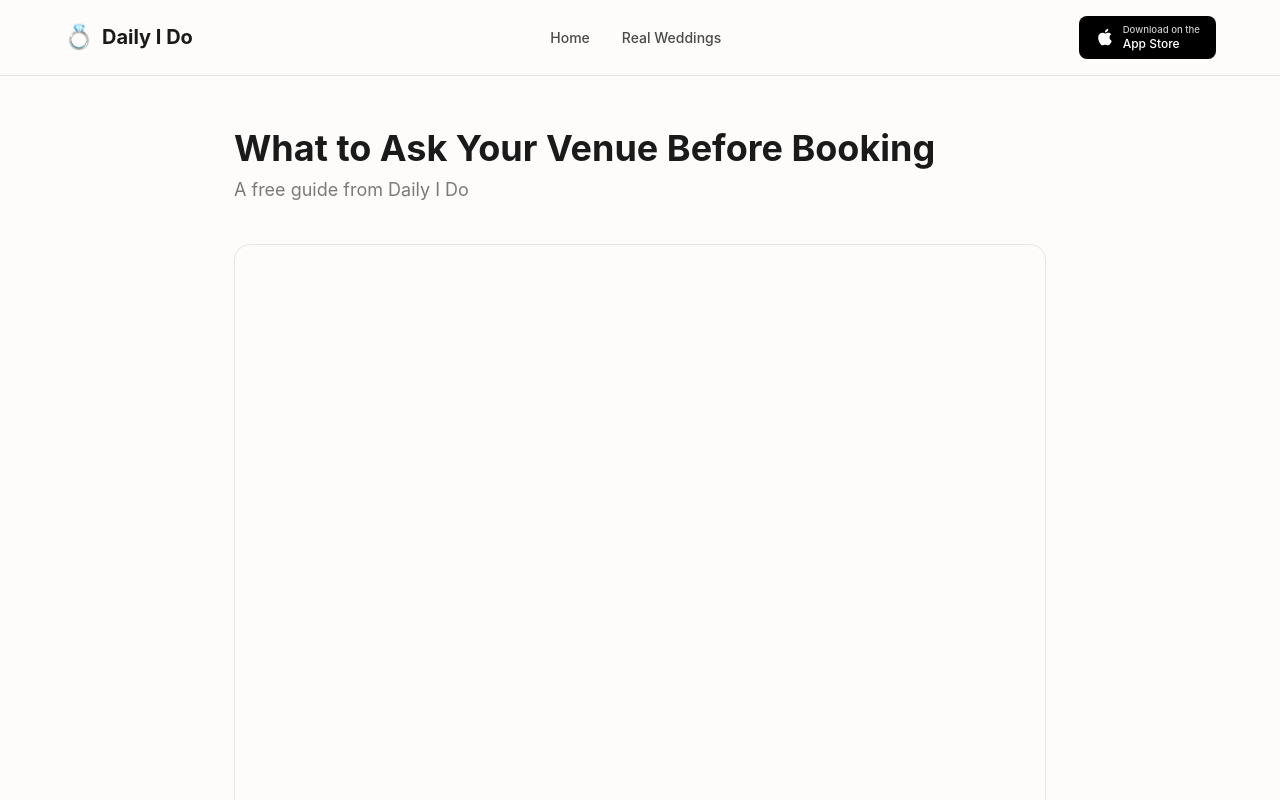
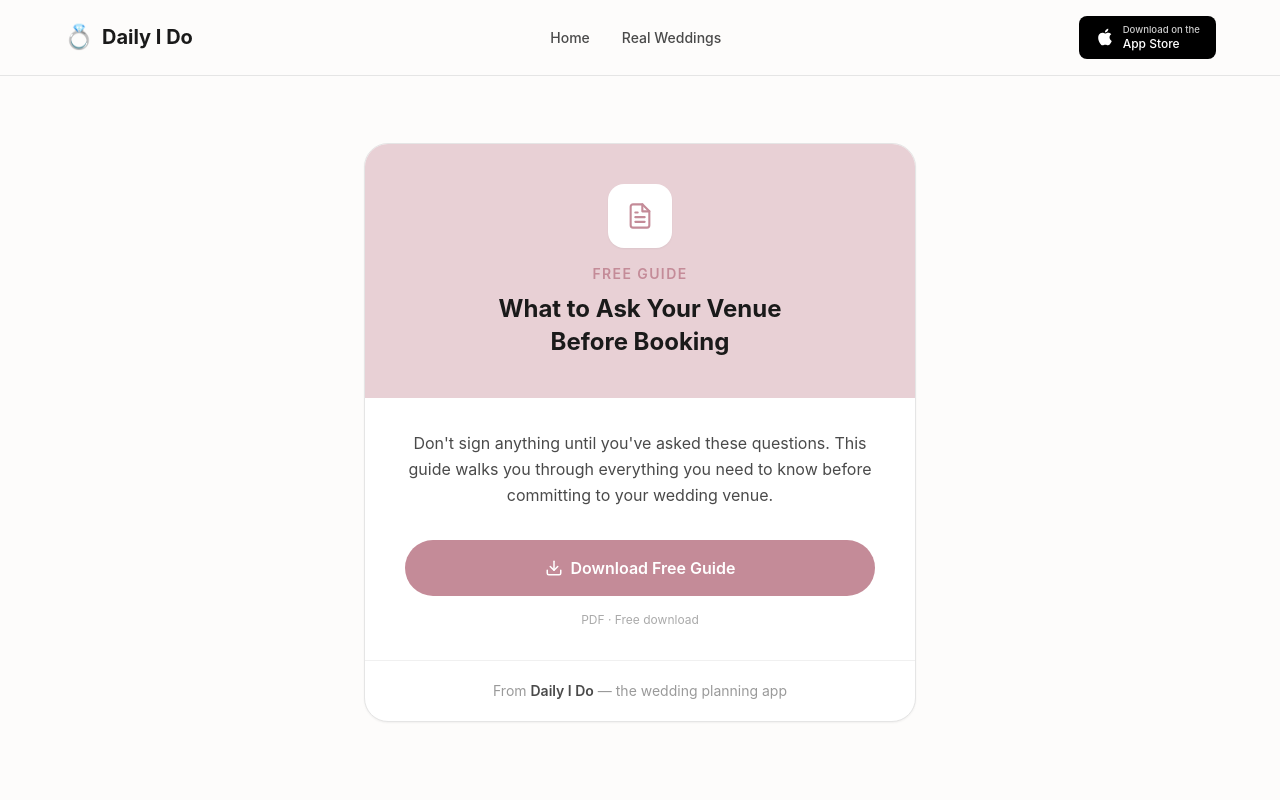
Before and after one commit to dailyido/website, a Next.js app: page /what-to-ask-venue in a window 1280 px wide. Shown: the top 800 px of the page. Built offline with nearby package versions, Linux system fonts and the light colour scheme.

Commit message:
Redesign PDF pages to styled download card layout
Replaces iframe embed with a clean branded card featuring a prominent download button, consistent across all three guide pages.

Co-Authored-By: Claude Sonnet 4.6 <noreply@anthropic.com>

```diff
--- a/app/splurge-save/page.tsx
+++ b/app/splurge-save/page.tsx
@@ -11,41 +11,51 @@ export default function SplurgeSave() {
     <>
       <Navigation />
 
-      <section className="pt-[calc(3rem+80px)] pb-16">
-        <div className="max-w-[860px] mx-auto px-6">
-          <h1 className="text-4xl font-bold mb-2">Splurge vs. Save</h1>
-          <p className="text-lg text-[#7a7a7a] mb-10">A free guide from Daily I Do</p>
+      <section className="pt-[calc(3rem+80px)] pb-16 min-h-screen flex items-center">
+        <div className="max-w-[600px] mx-auto px-6 w-full">
+          <div className="bg-white border border-[#e5e5e5] rounded-3xl shadow-sm overflow-hidden">
 
-          <div className="hidden md:block w-full rounded-2xl overflow-hidden border border-[#e5e5e5] shadow-sm" style={{ height: '80vh' }}>
-            <iframe
-              src="/pdfs/splurge-save.pdf"
-              className="w-full h-full"
-              title="Splurge vs. Save"
-            />
+            <div className="bg-accent-light px-10 py-10 text-center">
+              <div className="w-16 h-16 bg-white rounded-2xl flex items-center justify-center mx-auto mb-4 shadow-sm">
+                <svg width="28" height="28" viewBox="0 0 24 24" fill="none" stroke="#c48b98" strokeWidth="1.8" strokeLinecap="round" strokeLinejoin="round">
+                  <path d="M14 2H6a2 2 0 0 0-2 2v16a2 2 0 0 0 2 2h12a2 2 0 0 0 2-2V8z"/>
+                  <polyline points="14 2 14 8 20 8"/>
+                  <line x1="16" y1="13" x2="8" y2="13"/>
+                  <line x1="16" y1="17" x2="8" y2="17"/>
+                  <polyline points="10 9 9 9 8 9"/>
+                </svg>
+              </div>
+              <p className="text-sm font-semibold text-accent uppercase tracking-widest mb-2">Free Guide</p>
+              <h1 className="text-2xl font-bold text-[#1a1a1a] leading-snug">
+                Splurge vs. Save
+              </h1>
             </div>
 
-          <div className="md:hidden bg-[#faf8f8] border border-[#e5e5e5] rounded-2xl p-8 text-center">
-            <p className="text-[#4a4a4a] mb-6 leading-relaxed">
-              Tap below to open or download the full guide.
+            <div className="px-10 py-8 text-center">
+              <p className="text-[#4a4a4a] leading-relaxed mb-8">
+                Not sure where to put your wedding budget? This guide breaks down exactly where it's worth spending more — and where you can cut back without anyone noticing.
               </p>
-            <a
-              href="/pdfs/splurge-save.pdf"
-              target="_blank"
-              rel="noopener noreferrer"
-              className="inline-block bg-accent hover:bg-accent-dark text-white font-semibold px-8 py-3 rounded-full transition-colors"
-            >
-              Open PDF
-            </a>
-          </div>
 
-          <div className="mt-6 text-center">
               <a
                 href="/pdfs/splurge-save.pdf"
                 download
-              className="text-accent hover:text-accent-dark underline text-sm font-medium"
+                className="inline-flex items-center gap-2 bg-accent hover:bg-accent-dark text-white font-semibold px-10 py-4 rounded-full transition-colors text-base w-full justify-center"
               >
-              Download PDF
+                <svg width="18" height="18" viewBox="0 0 24 24" fill="none" stroke="currentColor" strokeWidth="2" strokeLinecap="round" strokeLinejoin="round">
+                  <path d="M21 15v4a2 2 0 0 1-2 2H5a2 2 0 0 1-2-2v-4"/>
+                  <polyline points="7 10 12 15 17 10"/>
+                  <line x1="12" y1="15" x2="12" y2="3"/>
+                </svg>
+                Download Free Guide
               </a>
+
+              <p className="text-xs text-[#aaa] mt-4">PDF · Free download</p>
+            </div>
+
+            <div className="border-t border-[#f0f0f0] px-10 py-5 text-center">
+              <p className="text-sm text-[#9a9a9a]">From <span className="font-semibold text-[#4a4a4a]">Daily I Do</span> — the wedding planning app</p>
+            </div>
+
           </div>
         </div>
       </section>
--- a/app/weather-apps/page.tsx
+++ b/app/weather-apps/page.tsx
@@ -11,41 +11,51 @@ export default function WeatherApps() {
     <>
       <Navigation />
 
-      <section className="pt-[calc(3rem+80px)] pb-16">
-        <div className="max-w-[860px] mx-auto px-6">
-          <h1 className="text-4xl font-bold mb-2">Top Weather Apps</h1>
-          <p className="text-lg text-[#7a7a7a] mb-10">A free guide from Daily I Do</p>
+      <section className="pt-[calc(3rem+80px)] pb-16 min-h-screen flex items-center">
+        <div className="max-w-[600px] mx-auto px-6 w-full">
+          <div className="bg-white border border-[#e5e5e5] rounded-3xl shadow-sm overflow-hidden">
 
-          <div className="hidden md:block w-full rounded-2xl overflow-hidden border border-[#e5e5e5] shadow-sm" style={{ height: '80vh' }}>
-            <iframe
-              src="/pdfs/weather-apps.pdf"
-              className="w-full h-full"
-              title="Top Weather Apps"
-            />
+            <div className="bg-accent-light px-10 py-10 text-center">
+              <div className="w-16 h-16 bg-white rounded-2xl flex items-center justify-center mx-auto mb-4 shadow-sm">
+                <svg width="28" height="28" viewBox="0 0 24 24" fill="none" stroke="#c48b98" strokeWidth="1.8" strokeLinecap="round" strokeLinejoin="round">
+                  <path d="M14 2H6a2 2 0 0 0-2 2v16a2 2 0 0 0 2 2h12a2 2 0 0 0 2-2V8z"/>
+                  <polyline points="14 2 14 8 20 8"/>
+                  <line x1="16" y1="13" x2="8" y2="13"/>
+                  <line x1="16" y1="17" x2="8" y2="17"/>
+                  <polyline points="10 9 9 9 8 9"/>
+                </svg>
+              </div>
+              <p className="text-sm font-semibold text-accent uppercase tracking-widest mb-2">Free Guide</p>
+              <h1 className="text-2xl font-bold text-[#1a1a1a] leading-snug">
+                Top Weather Apps
+              </h1>
             </div>
 
-          <div className="md:hidden bg-[#faf8f8] border border-[#e5e5e5] rounded-2xl p-8 text-center">
-            <p className="text-[#4a4a4a] mb-6 leading-relaxed">
-              Tap below to open or download the full guide.
+            <div className="px-10 py-8 text-center">
+              <p className="text-[#4a4a4a] leading-relaxed mb-8">
+                Weather anxiety is real. This guide covers the best apps for tracking your wedding day forecast — so you're always prepared, no matter what the sky has planned.
               </p>
-            <a
-              href="/pdfs/weather-apps.pdf"
-              target="_blank"
-              rel="noopener noreferrer"
-              className="inline-block bg-accent hover:bg-accent-dark text-white font-semibold px-8 py-3 rounded-full transition-colors"
-            >
-              Open PDF
-            </a>
-          </div>
 
-          <div className="mt-6 text-center">
               <a
                 href="/pdfs/weather-apps.pdf"
                 download
-              className="text-accent hover:text-accent-dark underline text-sm font-medium"
+                className="inline-flex items-center gap-2 bg-accent hover:bg-accent-dark text-white font-semibold px-10 py-4 rounded-full transition-colors text-base w-full justify-center"
               >
-              Download PDF
+                <svg width="18" height="18" viewBox="0 0 24 24" fill="none" stroke="currentColor" strokeWidth="2" strokeLinecap="round" strokeLinejoin="round">
+                  <path d="M21 15v4a2 2 0 0 1-2 2H5a2 2 0 0 1-2-2v-4"/>
+                  <polyline points="7 10 12 15 17 10"/>
+                  <line x1="12" y1="15" x2="12" y2="3"/>
+                </svg>
+                Download Free Guide
               </a>
+
+              <p className="text-xs text-[#aaa] mt-4">PDF · Free download</p>
+            </div>
+
+            <div className="border-t border-[#f0f0f0] px-10 py-5 text-center">
+              <p className="text-sm text-[#9a9a9a]">From <span className="font-semibold text-[#4a4a4a]">Daily I Do</span> — the wedding planning app</p>
+            </div>
+
           </div>
         </div>
       </section>
--- a/app/what-to-ask-venue/page.tsx
+++ b/app/what-to-ask-venue/page.tsx
@@ -11,44 +11,54 @@ export default function WhatToAskVenue() {
     <>
       <Navigation />
 
-      <section className="pt-[calc(3rem+80px)] pb-16">
-        <div className="max-w-[860px] mx-auto px-6">
-          <h1 className="text-4xl font-bold mb-2">What to Ask Your Venue Before Booking</h1>
-          <p className="text-lg text-[#7a7a7a] mb-10">A free guide from Daily I Do</p>
+      <section className="pt-[calc(3rem+80px)] pb-16 min-h-screen flex items-center">
+        <div className="max-w-[600px] mx-auto px-6 w-full">
+          <div className="bg-white border border-[#e5e5e5] rounded-3xl shadow-sm overflow-hidden">
 
-          {/* Desktop: iframe embed */}
-          <div className="hidden md:block w-full rounded-2xl overflow-hidden border border-[#e5e5e5] shadow-sm" style={{ height: '80vh' }}>
-            <iframe
-              src="/pdfs/what-to-ask-venue.pdf"
-              className="w-full h-full"
-              title="What to Ask Your Venue Before Booking"
-            />
+            {/* Header band */}
+            <div className="bg-accent-light px-10 py-10 text-center">
+              <div className="w-16 h-16 bg-white rounded-2xl flex items-center justify-center mx-auto mb-4 shadow-sm">
+                <svg width="28" height="28" viewBox="0 0 24 24" fill="none" stroke="#c48b98" strokeWidth="1.8" strokeLinecap="round" strokeLinejoin="round">
+                  <path d="M14 2H6a2 2 0 0 0-2 2v16a2 2 0 0 0 2 2h12a2 2 0 0 0 2-2V8z"/>
+                  <polyline points="14 2 14 8 20 8"/>
+                  <line x1="16" y1="13" x2="8" y2="13"/>
+                  <line x1="16" y1="17" x2="8" y2="17"/>
+                  <polyline points="10 9 9 9 8 9"/>
+                </svg>
+              </div>
+              <p className="text-sm font-semibold text-accent uppercase tracking-widest mb-2">Free Guide</p>
+              <h1 className="text-2xl font-bold text-[#1a1a1a] leading-snug">
+                What to Ask Your Venue<br />Before Booking
+              </h1>
             </div>
 
-          {/* Mobile: download prompt */}
-          <div className="md:hidden bg-[#faf8f8] border border-[#e5e5e5] rounded-2xl p-8 text-center">
-            <p className="text-[#4a4a4a] mb-6 leading-relaxed">
-              Tap below to open or download the full guide.
+            {/* Body */}
+            <div className="px-10 py-8 text-center">
+              <p className="text-[#4a4a4a] leading-relaxed mb-8">
+                Don't sign anything until you've asked these questions. This guide walks you through everything you need to know before committing to your wedding venue.
               </p>
-            <a
-              href="/pdfs/what-to-ask-venue.pdf"
-              target="_blank"
-              rel="noopener noreferrer"
-              className="inline-block bg-accent hover:bg-accent-dark text-white font-semibold px-8 py-3 rounded-full transition-colors"
-            >
-              Open PDF
-            </a>
-          </div>
 
-          {/* Download link for desktop too */}
-          <div className="mt-6 text-center">
               <a
                 href="/pdfs/what-to-ask-venue.pdf"
                 download
-              className="text-accent hover:text-accent-dark underline text-sm font-medium"
+                className="inline-flex items-center gap-2 bg-accent hover:bg-accent-dark text-white font-semibold px-10 py-4 rounded-full transition-colors text-base w-full justify-center"
               >
-              Download PDF
+                <svg width="18" height="18" viewBox="0 0 24 24" fill="none" stroke="currentColor" strokeWidth="2" strokeLinecap="round" strokeLinejoin="round">
+                  <path d="M21 15v4a2 2 0 0 1-2 2H5a2 2 0 0 1-2-2v-4"/>
+                  <polyline points="7 10 12 15 17 10"/>
+                  <line x1="12" y1="15" x2="12" y2="3"/>
+                </svg>
+                Download Free Guide
               </a>
+
+              <p className="text-xs text-[#aaa] mt-4">PDF · Free download</p>
+            </div>
+
+            {/* Footer band */}
+            <div className="border-t border-[#f0f0f0] px-10 py-5 text-center">
+              <p className="text-sm text-[#9a9a9a]">From <span className="font-semibold text-[#4a4a4a]">Daily I Do</span> — the wedding planning app</p>
+            </div>
+
           </div>
         </div>
       </section>
```
Lines whose indentation alone changed are shown as unchanged.
